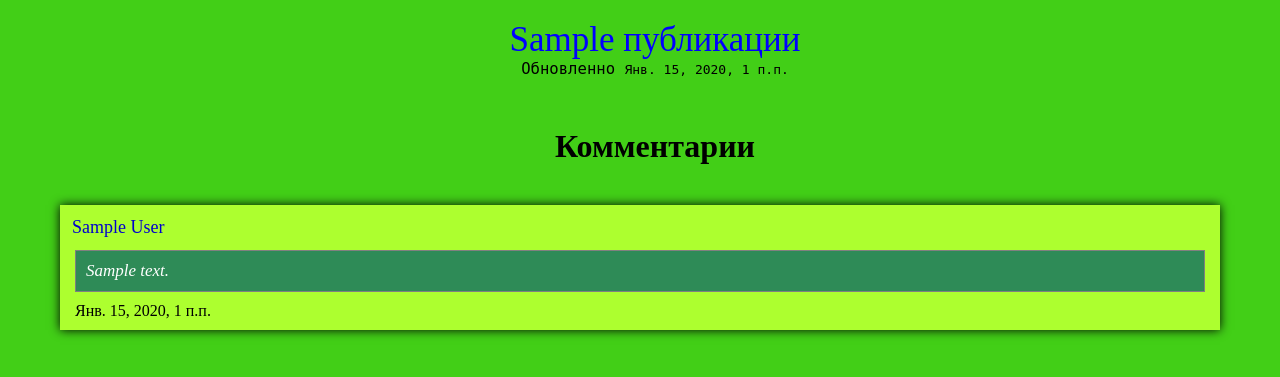
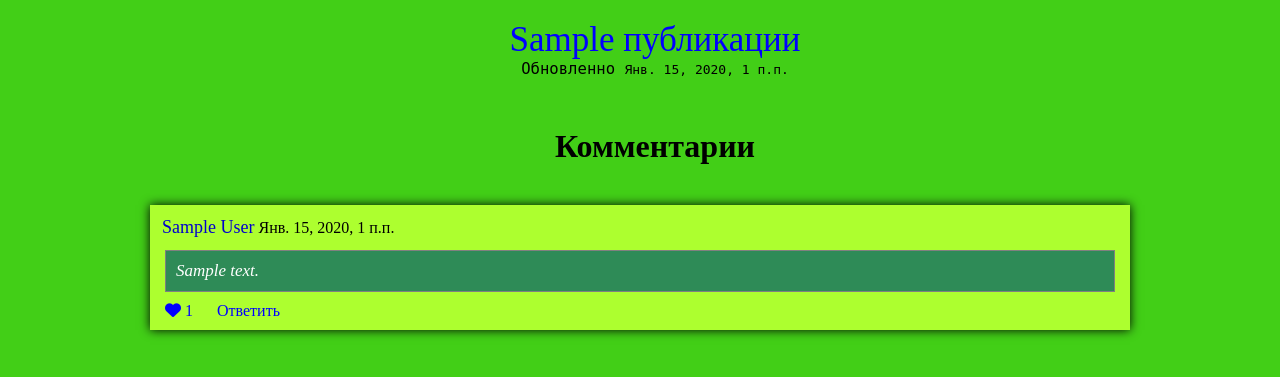
Before and after one commit to Lanterman/-social-network, a Django app: a page that uses main/templates/main/comments.html in a window 1280 px wide. Shown: the part 68-445 px from the top of the page. Run offline with Django 3.2, Linux system fonts and the light colour scheme; tables that the repository leaves empty hold one stand-in row (values such as "Sample post"); some libraries are stand-ins or nearby versions.

Commit message:
Eightэ git commit -m Eight
quit
exit

```diff
--- a/main/models.py
+++ b/main/models.py
@@ -59,6 +59,7 @@ class Comments(Abstract):
     name, slug = None, None
 
     class Meta:
+        ordering = ['-date']
         verbose_name = 'Комментарий'
         verbose_name_plural = 'Комментарии'
         db_table = 'Комментарии'
--- a/main/static/main/css/style.css
+++ b/main/static/main/css/style.css
@@ -186,22 +186,22 @@ color: blue;
 }
 
 #comments div {
-    margin: 40px 60px;
+    margin: 40px 150px;
     background-color: #ADFF2F;
     box-shadow: 0 0 10px black;
 }
 
-#comments #p a {
+#comments .p4 a {
     text-decoration: None;
     color: #0000CD;
     font-size: 18px;
 }
 
-#comments #p {
+#comments .p4 {
     padding: 12px;
 }
 
-#comments #p a:hover {
+#comments .p4 a:hover {
     color: #DC143C;
 }
 
@@ -227,3 +227,13 @@ color: blue;
     margin: 70px 0 70px 40px;
     font-size: 17px;
 }
+
+#p3 a {
+    color: blue;
+    text-decoration: None;
+    margin-right: 20px;
+}
+
+#p3 a:hover {
+    color: red;
+}
--- a/main/templates/main/comments.html
+++ b/main/templates/main/comments.html
@@ -1,20 +1,25 @@
 {% extends 'main/base.html' %}
 
-{% block title %}{{ published.name }}{% endblock title %}
+{% block title %}{{ public.name }}{% endblock title %}
 
 {% block content %}
 <div class="p3">
-    <p id="p1"><a href="{{ published.get_absolute_url }}">{{ published.name }}</a></p>
-    <pre><big>Обновленно </big>{{ published.date }}</pre>
+    <p id="p1"><a href="{{ published.get_absolute_url }}">{{ public.name }}</a></p>
+    <pre><big>Обновленно </big>{{ public.date }}</pre>
 </div>
 <div id="comments">
     <h1 id="h1">Комментарии</h1>
-    {% if published.comments_set.all %}
-    {% for c in published.comments_set.all %}
+    {% if comment %}
+    {% for c in comment %}
     <div>
-        <p id="p"><a href="#">{{ c.users.first_name }} {{ c.users.last_name }}</a></p> {# Оптимизировать вывод пользователей(1 запрос - 1 пользователь, нехорошо) #}
+        {% if c.users.first_name and c.users.last_name %}
+        <p class="p4"><a href="#">{{ c.users.first_name }} {{ c.users.last_name }}</a> {{ c.date }}</p> {# Оптимизировать вывод пользователей(1 запрос - 1 пользователь, нехорошо) #}
+        {% else %}
+        <p class="p4"><a href="#">{{ c.users.username }}</a> {{ c.date }}</p> {# Оптимизировать вывод пользователей(1 запрос - 1 пользователь, нехорошо) #}
+        {% endif %}
         <p id="p2"><i>{{ c.biography }}</i></p>
-        <p id="p3">{{ c.date }}</p>
+        <p id="p3"><a href="#"><i class="fas fa-heart"></i> {{ c.like }}</a><a href="#"> Ответить</a></p>
+
     </div>
     {% endfor %}
     {% else %}
--- a/main/urls.py
+++ b/main/urls.py
@@ -9,6 +9,6 @@ urlpatterns = [
     path('friends/', friends, name='friends'),
     path('groups/', groups, name='groups'),
     path('groups/<slug:group_slug>/', detail_group, name='detail_group'),
-    path('publish/<slug:publish_slug>/comments/', CommentsPublished.as_view(), name='comments'),
+    path('publish/<slug:publish_slug>/comments/', comments, name='comments'),
     path('publish/<slug:publish_slug>/', DetailPublish.as_view(), name='detail_publish'),
 ]
--- a/main/views.py
+++ b/main/views.py
@@ -1,6 +1,7 @@
+from django.core.paginator import Paginator
 from django.http import HttpResponse
 from django.shortcuts import render
-from django.views.generic import DetailView
+from django.views.generic import DetailView, ListView
 
 from main.models import *
 
@@ -52,19 +53,23 @@ class DetailPublish(DetailView):
         return context
 
 
-class CommentsPublished(DetailView):
-    model = Published
-    slug_url_kwarg = 'publish_slug'
-    template_name = 'main/comments.html'
-
-    def get_context_data(self, **kwargs):
-        context = super().get_context_data(**kwargs)
-        context['menu'] = menu
-        return context
+# class CommentsPublished(DetailView):
+#     model = Published
+#     slug_url_kwarg = 'publish_slug'
+#     template_name = 'main/comments.html'
+#     paginator = 2
+#
+#     def get_context_data(self, **kwargs):
+#         context = super().get_context_data(**kwargs)
+#         context['menu'] = menu
+#         return context
 
 
-# def comments(request, publish_slug):
-#     public = Published.objects.get(slug=publish_slug)
-#     comment = public.comments_set.all()
-#     context = {'menu': menu, 'public': public, 'comment': comment}
-#     return render(request, 'main/comments.html', context)
+def comments(request, publish_slug):
+    public = Published.objects.get(slug=publish_slug)
+    comment = public.comments_set.all()
+    paginator = Paginator(comment, 3)
+    page_number = request.GET.get('page')
+    page_obj = paginator.get_page(page_number)
+    context = {'menu': menu, 'public': public, 'comment': comment, 'page_obj': page_obj}
+    return render(request, 'main/comments.html', context)
```
